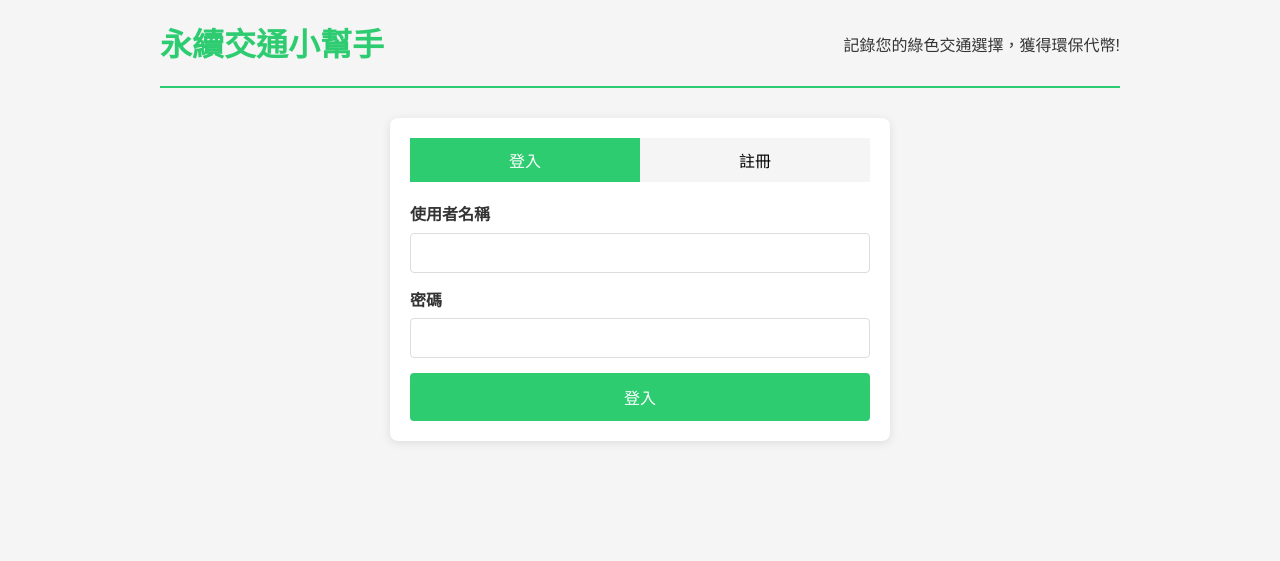
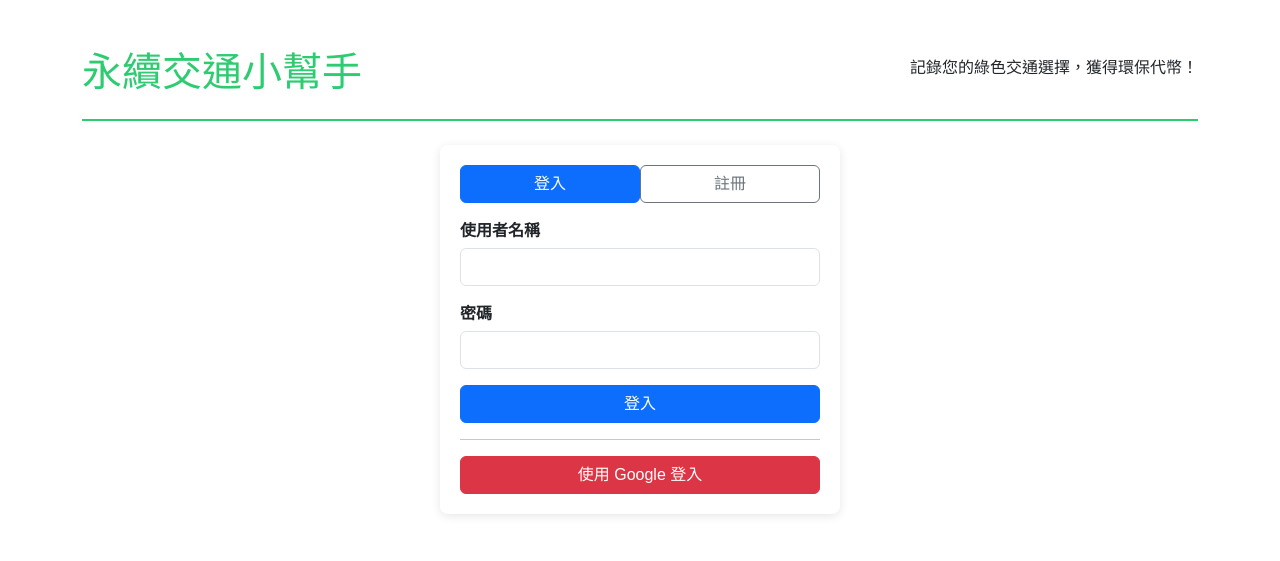
Before and after one commit to kuan0721/running_website, a Flask app: page / in a window 1280 px wide. Shown: the top 561 px of the page. Run offline with Flask 3, Linux system fonts and the light colour scheme; some libraries are stand-ins or nearby versions.

Commit message:
整合 Firebase 認證功能，新增 Google 登入選項，並更新使用者資料格式

```diff
--- a/app.py
+++ b/app.py
@@ -2,9 +2,15 @@ from flask import Flask, render_template, request, redirect, url_for, flash, jso
 import os
 import json
 from datetime import datetime
+import firebase_admin
+from firebase_admin import credentials, auth as firebase_auth
 
 app = Flask(__name__)
 app.secret_key = 'greentokensecretkey'
+
+# 初始化 Firebase Admin SDK
+cred = credentials.Certificate('fb-adminsdk.json')  # 請替換成您的 JSON 金鑰檔名
+firebase_admin.initialize_app(cred)
 
 # 模擬資料庫
 USERS_FILE = 'users.json'
@@ -39,6 +45,29 @@ def login():
 
     flash('登入資訊不正確')
     return redirect(url_for('home'))
+
+@app.route('/firebase_login', methods=['POST'])
+def firebase_login():
+    id_token = request.json.get('idToken')
+    try:
+        decoded_token = firebase_auth.verify_id_token(id_token)
+        uid = decoded_token['uid']
+        name = decoded_token.get('name', 'Google使用者')
+
+        if uid not in users:
+            users[uid] = {
+                'password': '',
+                'tokens': 0,
+                'history': []
+            }
+            save_users(users)
+
+        session['username'] = uid
+        session['name'] = name
+        return jsonify({'success': True})
+    except Exception as e:
+        print('Firebase 驗證失敗:', e)
+        return jsonify({'success': False, 'message': '無效的登入憑證'})
 
 @app.route('/register', methods=['POST'])
 def register():
@@ -78,14 +107,12 @@ def record_activity():
     if distance < 0.1:
         return jsonify({'success': False, 'message': '記錄的距離太短，至少需要0.1公里'})
 
-    # 計算代幣獎勵
     tokens_earned = 0
     if activity_type == 'walking':
-        tokens_earned = int(distance * 2)  # 每公里走路得2個代幣
+        tokens_earned = int(distance * 2)
     elif activity_type == 'public_transport':
-        tokens_earned = int(distance * 1)  # 每公里大眾運輸得1個代幣
+        tokens_earned = int(distance * 1)
 
-    # 更新使用者資料
     username = session['username']
     users[username]['tokens'] += tokens_earned
     users[username]['history'].append({
@@ -105,8 +132,8 @@ def record_activity():
 @app.route('/logout')
 def logout():
     session.pop('username', None)
+    session.pop('name', None)
     return redirect(url_for('home'))
 
 if __name__ == '__main__':
-    # 移除 ngrok，直接讓 Flask 綁定所有介面
     app.run(host='0.0.0.0', port=5000)
--- a/static/css/style.css
+++ b/static/css/style.css
@@ -303,3 +303,12 @@ table th {
       margin-bottom: 10px;
   }
 }
+.btn-google {
+  background-color: #28a745;
+  color: white;
+  border: none;
+}
+
+.btn-google:hover {
+  background-color: #218838;
+}
--- /dev/null
+++ b/tempCodeRunnerFile.py
@@ -0,0 +1 @@
+firebase-adminsdk.json
--- a/templates/index.html
+++ b/templates/index.html
@@ -5,60 +5,117 @@
   <meta name="viewport" content="width=device-width, initial-scale=1.0">
   <title>綠色代幣系統</title>
   <link rel="stylesheet" href="{{ url_for('static', filename='css/style.css') }}">
+  <link href="https://cdn.jsdelivr.net/npm/bootstrap@5.3.3/dist/css/bootstrap.min.css" rel="stylesheet">
 </head>
 <body>
-    <div class="container">
-        <header>
+  <div class="container py-5">
+    <header class="text-center mb-4">
       <h1>永續交通小幫手</h1>
-            <p>記錄您的綠色交通選擇，獲得環保代幣!</p>
+      <p>記錄您的綠色交通選擇，獲得環保代幣！</p>
     </header>
 
-        <div class="auth-container">
-            <div class="tabs">
-                <button class="tab-btn active" onclick="showTab('login')">登入</button>
-                <button class="tab-btn" onclick="showTab('register')">註冊</button>
+    <div class="auth-container mx-auto" style="max-width: 400px;">
+      <div class="tabs mb-3 d-flex justify-content-around">
+        <button class="btn btn-outline-primary active" onclick="showTab('login')">登入</button>
+        <button class="btn btn-outline-secondary" onclick="showTab('register')">註冊</button>
       </div>
 
+      <!-- 登入表單 -->
       <div id="login" class="tab-content active">
         <form action="{{ url_for('login') }}" method="post">
-                    <div class="form-group">
+          <div class="form-group mb-3">
             <label for="login-username">使用者名稱</label>
-                        <input type="text" id="login-username" name="username" required>
+            <input type="text" id="login-username" name="username" class="form-control" required>
           </div>
-                    <div class="form-group">
+          <div class="form-group mb-3">
             <label for="login-password">密碼</label>
-                        <input type="password" id="login-password" name="password" required>
+            <input type="password" id="login-password" name="password" class="form-control" required>
           </div>
-                    <button type="submit" class="btn">登入</button>
+          <button type="submit" class="btn btn-primary w-100">登入</button>
         </form>
+        <hr>
+        <button id="google-signin" class="btn btn-danger w-100">使用 Google 登入</button>
       </div>
 
-            <div id="register" class="tab-content">
+      <!-- 註冊表單 -->
+      <div id="register" class="tab-content d-none">
         <form action="{{ url_for('register') }}" method="post">
-                    <div class="form-group">
+          <div class="form-group mb-3">
             <label for="reg-username">使用者名稱</label>
-                        <input type="text" id="reg-username" name="username" required>
+            <input type="text" id="reg-username" name="username" class="form-control" required>
           </div>
-                    <div class="form-group">
+          <div class="form-group mb-3">
             <label for="reg-password">密碼</label>
-                        <input type="password" id="reg-password" name="password" required>
+            <input type="password" id="reg-password" name="password" class="form-control" required>
           </div>
-                    <button type="submit" class="btn">註冊</button>
+          <button type="submit" class="btn btn-success w-100">註冊</button>
         </form>
-            </div>
       </div>
 
       {% with messages = get_flashed_messages() %}
         {% if messages %}
-                <div class="messages">
+          <div class="alert alert-warning mt-3">
             {% for message in messages %}
-                        <p class="message">{{ message }}</p>
+              <p>{{ message }}</p>
             {% endfor %}
           </div>
         {% endif %}
       {% endwith %}
     </div>
+  </div>
 
-    <script src="{{ url_for('static', filename='js/main.js') }}"></script>
+  <!-- Firebase SDK -->
+  <script src="https://www.gstatic.com/firebasejs/9.22.2/firebase-app-compat.js"></script>
+  <script src="https://www.gstatic.com/firebasejs/9.22.2/firebase-auth-compat.js"></script>
+  <script>
+    const firebaseConfig = {
+      apiKey: "AIzaSyCi1YsgTkJMss3TVBnK8QERbmWgChAeBgM",
+      authDomain: "green-login-app.firebaseapp.com",
+      projectId: "green-login-app",
+      storageBucket: "green-login-app.appspot.com",
+      messagingSenderId: "483028320367",
+      appId: "1:483028320367:web:d66bbc0d7c9ff33dcf8d9a",
+      measurementId: "G-M66G4BRD36"
+    };
+
+    firebase.initializeApp(firebaseConfig);
+
+    document.getElementById('google-signin').addEventListener('click', () => {
+      const provider = new firebase.auth.GoogleAuthProvider();
+      firebase.auth().signInWithPopup(provider)
+        .then(result => result.user.getIdToken())
+        .then(idToken => {
+          return fetch('/firebase_login', {
+            method: 'POST',
+            headers: { 'Content-Type': 'application/json' },
+            body: JSON.stringify({ idToken })
+          });
+        })
+        .then(res => res.json())
+        .then(data => {
+          if (data.success) {
+            window.location.href = '/dashboard';
+          } else {
+            alert('登入失敗：' + data.message);
+          }
+        })
+        .catch(err => {
+          console.error(err);
+          alert('登入發生錯誤');
+        });
+    });
+  </script>
+
+  <!-- 切換 Tab -->
+  <script>
+    function showTab(tabId) {
+      document.querySelectorAll('.tab-content').forEach(tab => {
+        tab.classList.add('d-none');
+        tab.classList.remove('active');
+      });
+      document.getElementById(tabId).classList.remove('d-none');
+      document.getElementById(tabId).classList.add('active');
+    }
+  </script>
 </body>
 </html>
--- a/users.json
+++ b/users.json
@@ -1 +1 @@
-{"kuan": {"password": "1234", "tokens": 2, "history": [{"date": "2025-04-19 15:13", "activity": "\u8d70\u8def", "distance": 1.01, "tokens": 2}, {"date": "2025-04-19 15:21", "activity": "\u8d70\u8def", "distance": 0.33, "tokens": 0}]}, "Yun": {"password": "123", "tokens": 0, "history": []}, "\u9673\u8056\u5141": {"password": "qwer", "tokens": 0, "history": []}, "\u7570\u8b70\u3127": {"password": "@#$^&-", "tokens": 0, "history": []}}
+{"kuan": {"password": "1234", "tokens": 2, "history": [{"date": "2025-04-19 15:13", "activity": "\u8d70\u8def", "distance": 1.01, "tokens": 2}, {"date": "2025-04-19 15:21", "activity": "\u8d70\u8def", "distance": 0.33, "tokens": 0}]}, "Yun": {"password": "123", "tokens": 0, "history": []}, "\u9673\u8056\u5141": {"password": "qwer", "tokens": 0, "history": []}, "\u7570\u8b70\u3127": {"password": "@#$^&-", "tokens": 0, "history": []}, "CLKtHwjexJZVqmf8Ktv1lMSmlP32": {"password": "", "tokens": 0, "history": []}}
```
Also changed, not shown: fb-adminsdk.json (added, +13 -0 lines). Lines whose indentation alone changed are shown as unchanged.
